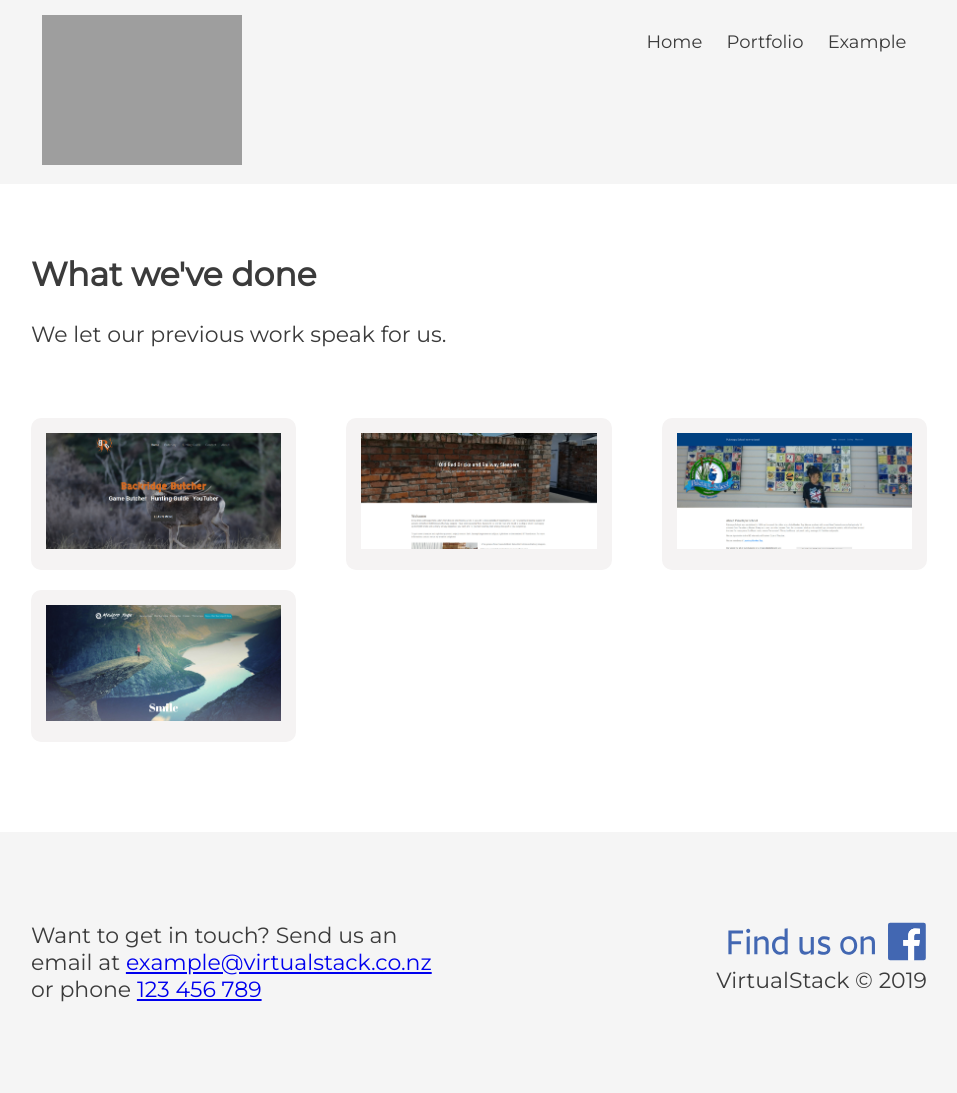
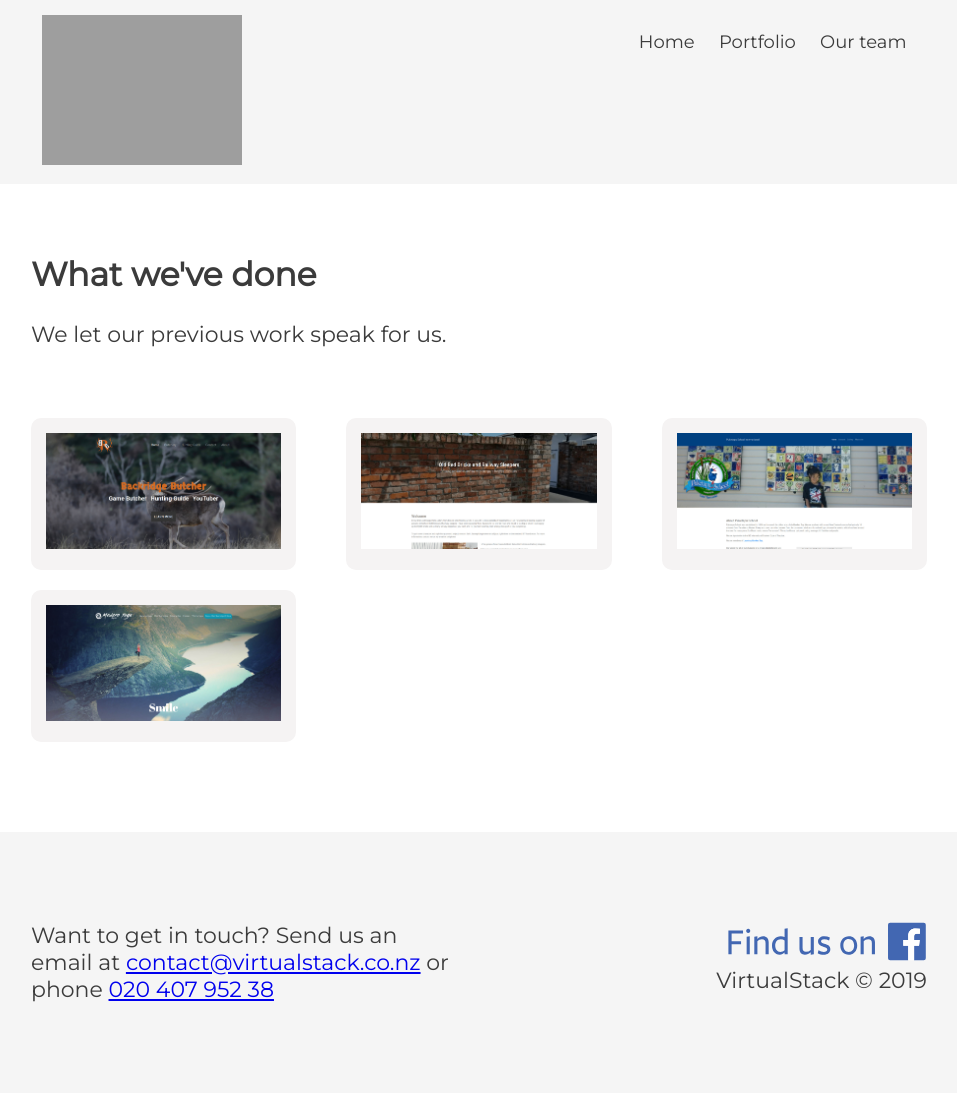
Before and after one commit to jontymorris/VirtualStack, a PHP site: page /portfolio.php in a window 1280 px wide. Shown: the whole page, without its empty margins (161-1118 px from the left). Run offline with PHP 8.4, Linux system fonts and the light colour scheme; style sheets or scripts are compiled from the project's sources; some libraries are stand-ins or nearby versions; grey boxes are pictures that could not be loaded.

Commit message:
Updated content

```diff
--- a/partials/footer.php
+++ b/partials/footer.php
@@ -1,7 +1,7 @@
 <footer>
     <div class="container content grid one-one">
         <div>
-            Want to get in touch? Send us an email at <a href="mailto:example@virtualstack.co.nz">example@virtualstack.co.nz</a> or phone <a href="tel:123456789">123 456 789</a>
+            Want to get in touch? Send us an email at <a href="mailto:contact@virtualstack.co.nz">contact@virtualstack.co.nz</a> or phone <a href="tel:02040795238">020 407 952 38</a>
         </div>
         <div class="right">
             <section>
--- a/partials/nav.php
+++ b/partials/nav.php
@@ -1,7 +1,9 @@
  <div id="navigation">
     <div class="container">
+        <a href="./">
+            <img src="images/logo-named.svg" width="200px" class="logo">
+        </a>
 
-        <img src="images/logo-named.svg" width="200px" class="logo">
         <img src="images/menu.png" width="60px" class="menu-toggle">
 
         <ul class="menu">
@@ -12,7 +14,7 @@
                 <li>Portfolio</li>
             </a>
             <a href="./">
-                <li>Example</li>
+                <li>Our team</li>
             </a>
         </ul>
     </div>
--- a/portfolio.php
+++ b/portfolio.php
@@ -4,7 +4,7 @@
 <html>
     <head>
         <title>
-            <?php echo $TITLE; ?> - portfolio
+            <?php echo $TITLE; ?> - previous work
         </title>
 
         <?php include('partials/head.php'); ?>
```
